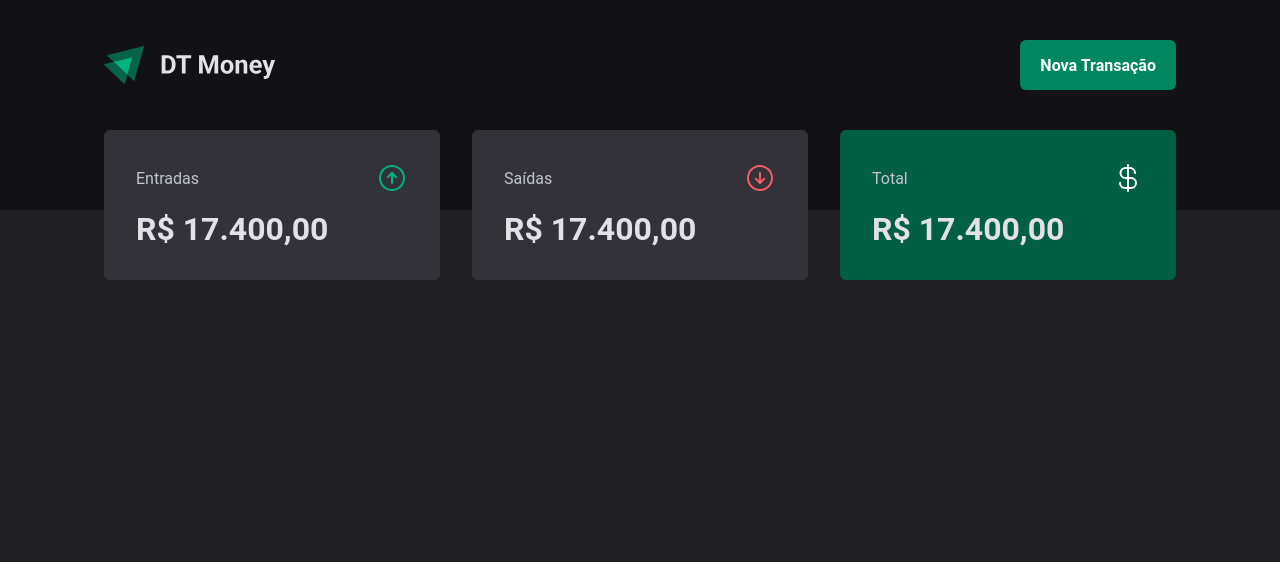
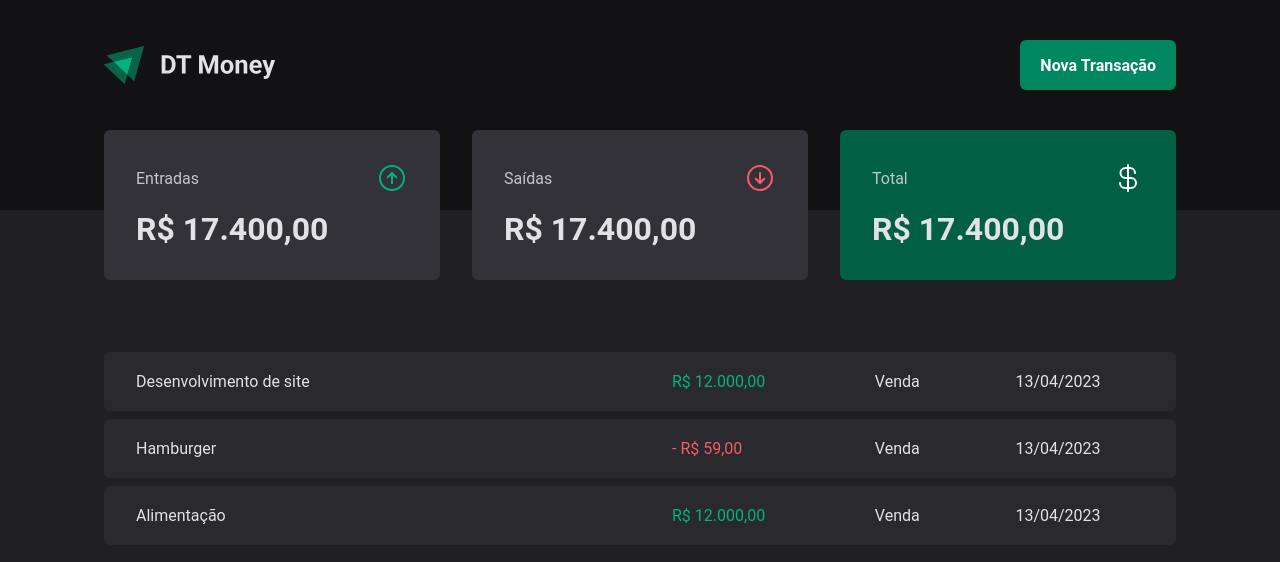
Before and after one commit to lucasmonteiro58/03-dt-money, a React (Vite) app: page / in a window 1280 px wide. Shown: the top 562 px of the page. Built offline with nearby package versions, Linux system fonts and the light colour scheme.

Commit message:
feat: ✨ add search form component with styles and integrate into transactions page

```diff
--- a/package.json
+++ b/package.json
@@ -10,9 +10,11 @@
     "preview": "vite preview"
   },
   "dependencies": {
+    "@hookform/resolvers": "^5.0.1",
     "phosphor-react": "^1.4.1",
     "react": "^19.1.0",
     "react-dom": "^19.1.0",
+    "react-hook-form": "^7.56.3",
     "styled-components": "^6.1.18"
   },
   "devDependencies": {
--- /dev/null
+++ b/src/pages/Transactions/components/SearchForm/styles.ts
@@ -0,0 +1,49 @@
+import styled from "styled-components";
+
+export const SearchFormContainer = styled.form`
+  display: flex;
+  gap: 1rem;
+
+  input {
+    flex: 1;
+    border-radius: 6px;
+    border: 0;
+    background: ${(props) => props.theme["gray-900"]};
+    color: ${(props) => props.theme["gray-300"]};
+    padding: 1rem;
+
+    &::placeholder {
+      color: ${(props) => props.theme["gray-500"]};
+    }
+  }
+
+  button {
+    display: flex;
+    align-items: center;
+    gap: 0.75rem;
+
+    border: 0;
+    padding: 1rem;
+    background: transparent;
+    border: 1px solid ${(props) => props.theme["green-300"]};
+    color: ${(props) => props.theme["green-300"]};
+    font-weight: bold;
+    border-radius: 6px;
+    cursor: pointer;
+
+    &:disabled {
+      opacity: 0.6;
+      cursor: not-allowed;
+    }
+
+    &:not(:disabled):hover {
+      background: ${(props) => props.theme["green-500"]};
+      border-color: ${(props) => props.theme["green-500"]};
+      color: ${(props) => props.theme.white};
+      transition:
+        background-color 0.2s,
+        color 0.2s,
+        border-color 0.2s;
+    }
+  }
+`;
--- a/src/pages/Transactions/index.tsx
+++ b/src/pages/Transactions/index.tsx
@@ -1,11 +1,46 @@
 import { Header } from "../../components/Header";
 import { Summary } from "../../components/Summary";
+import {
+  TransactionsContainer,
+  TransactionsTable,
+  PriceHighlight,
+} from "./styles";
 
 export function Transactions() {
   return (
     <div>
       <Header />
       <Summary />
+      <TransactionsContainer>
+        <TransactionsTable>
+          <tbody>
+            <tr>
+              <td width="50%">Desenvolvimento de site</td>
+              <td>
+                <PriceHighlight variant="income">R$ 12.000,00</PriceHighlight>
+              </td>
+              <td>Venda</td>
+              <td>13/04/2023</td>
+            </tr>
+            <tr>
+              <td width="50%">Hamburger</td>
+              <td>
+                <PriceHighlight variant="outcome"> - R$ 59,00</PriceHighlight>
+              </td>
+              <td>Venda</td>
+              <td>13/04/2023</td>
+            </tr>
+            <tr>
+              <td width="50%">Alimentação</td>
+              <td>
+                <PriceHighlight variant="income">R$ 12.000,00</PriceHighlight>
+              </td>
+              <td>Venda</td>
+              <td>13/04/2023</td>
+            </tr>
+          </tbody>
+        </TransactionsTable>
+      </TransactionsContainer>
     </div>
   );
 }
--- a/src/pages/Transactions/styles.ts
+++ b/src/pages/Transactions/styles.ts
@@ -0,0 +1,41 @@
+import styled from "styled-components";
+
+export const TransactionsContainer = styled.main`
+  width: 100%;
+  max-width: 1120px;
+  margin: 4rem auto 0;
+  padding: 0 1.5rem;
+`;
+
+export const TransactionsTable = styled.table`
+  width: 100%;
+  border-collapse: separate;
+  border-spacing: 0 0.5rem;
+  margin-top: 1.5rem;
+
+  td {
+    padding: 1.25rem 2rem;
+    background: ${(props) => props.theme["gray-700"]};
+
+    &:first-child {
+      border-top-left-radius: 6px;
+      border-bottom-left-radius: 6px;
+    }
+
+    &:last-child {
+      border-top-right-radius: 6px;
+      border-bottom-right-radius: 6px;
+    }
+  }
+`;
+
+interface PriceHighlightProps {
+  variant: "income" | "outcome";
+}
+
+export const PriceHighlight = styled.span<PriceHighlightProps>`
+  color: ${(props) =>
+    props.variant === "income"
+      ? props.theme["green-300"]
+      : props.theme["red-300"]};
+`;
```
Also changed, not shown: src/pages/Transactions/components/SearchForm/index.tsx (added, +38 -0 lines), 1 other file (tests, documents, lock files or other folders).
